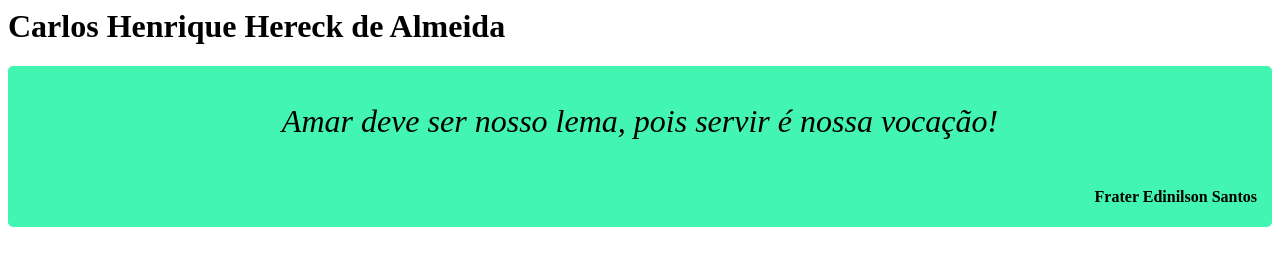
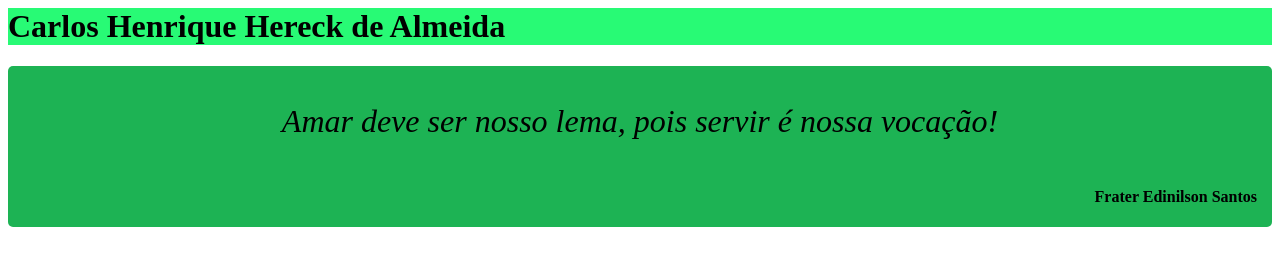
Before and after one commit to CarlosHereck/REC-2TRI-2C, a plain HTML site: page index.html in a window 1280 px wide. Drawn offline with Linux system fonts and the light colour scheme.

Commit message:
Update Style.css

```diff
--- a/Style.css
+++ b/Style.css
@@ -1,9 +1,13 @@
+h1 {
+  background: #28fa75;
+}
+
 div {
   display: flex;
   align-content: center;
   flex-direction: column;
   padding: 5px;
-  background: #42f5b0;
+  background: #1db354;
   border-radius: 5px;
 }
 
```
